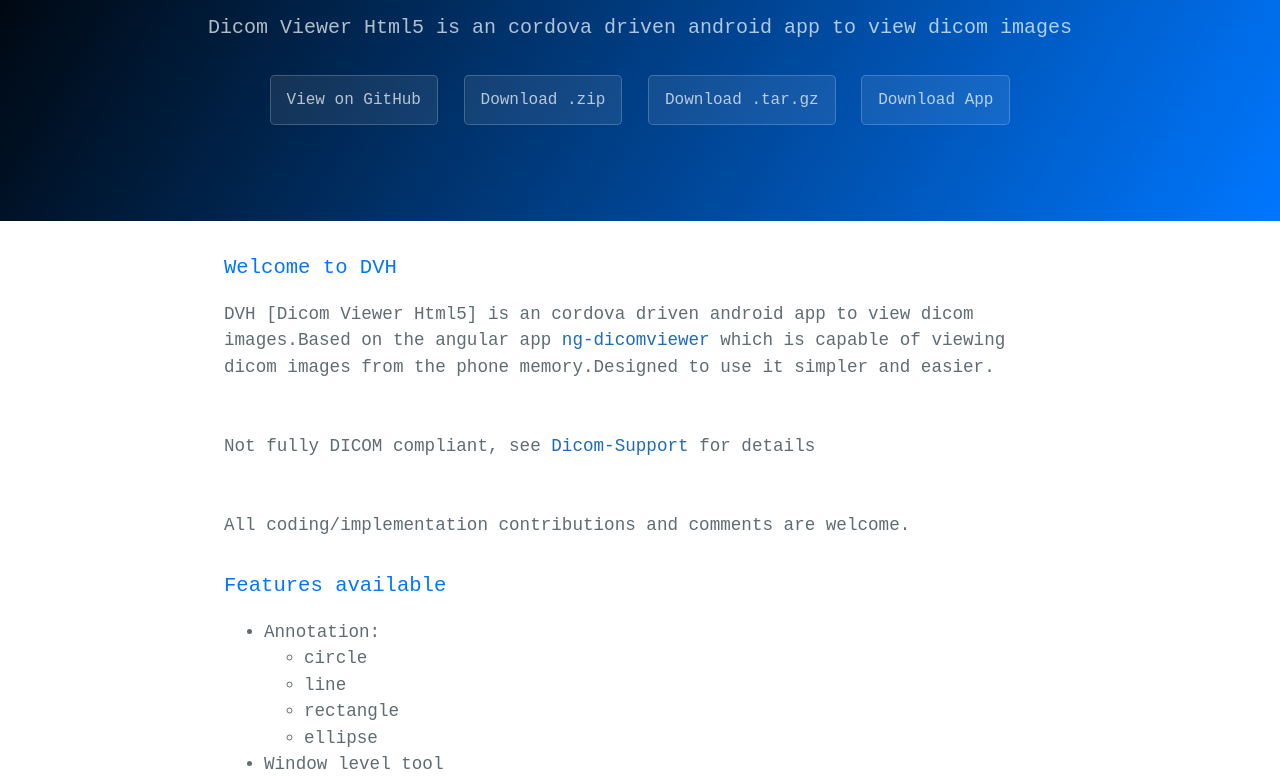
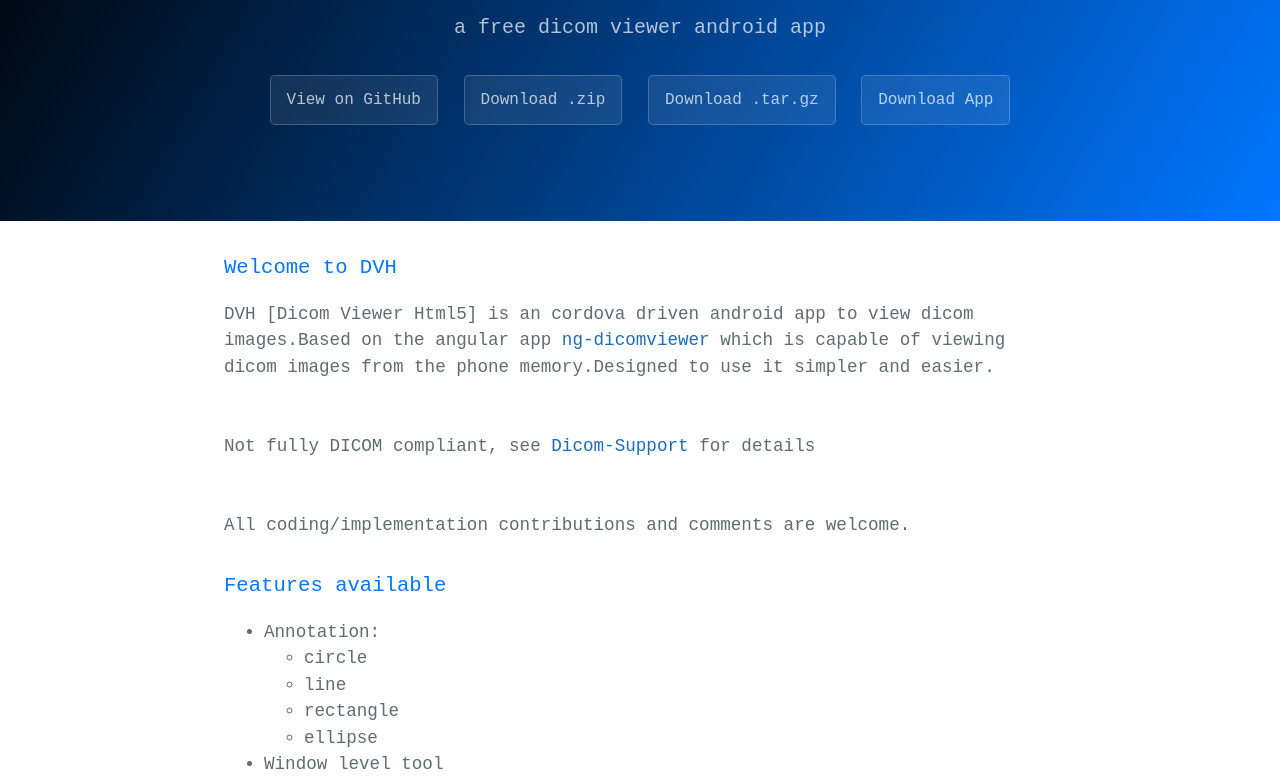
Before and after one commit to hrhrprasath/DVH, a plain HTML site: page index.html in a window 1280 px wide. Shown: the part 180-961 px from the top of the page. Drawn offline with Linux system fonts and the light colour scheme.

Commit message:
updated tagline
updated tagline

```diff
--- a/index.html
+++ b/index.html
@@ -18,7 +18,7 @@
   <body>
     <section class="page-header">
       <h1 class="project-name" style="  font-weight: normal;font-size: 4em;">DVH</h1>
-      <h2 class="project-tagline">Dicom Viewer Html5 is an cordova driven android app to view dicom images </h2>
+      <h2 class="project-tagline">a free dicom viewer android app </h2>
       <a href="https://github.com/hrhrprasath/DVH" class="btn">View on GitHub</a>
       <a href="https://github.com/hrhrprasath/DVH/zipball/master" class="btn">Download .zip</a>
       <a href="https://github.com/hrhrprasath/DVH/tarball/master" class="btn">Download .tar.gz</a>
```
